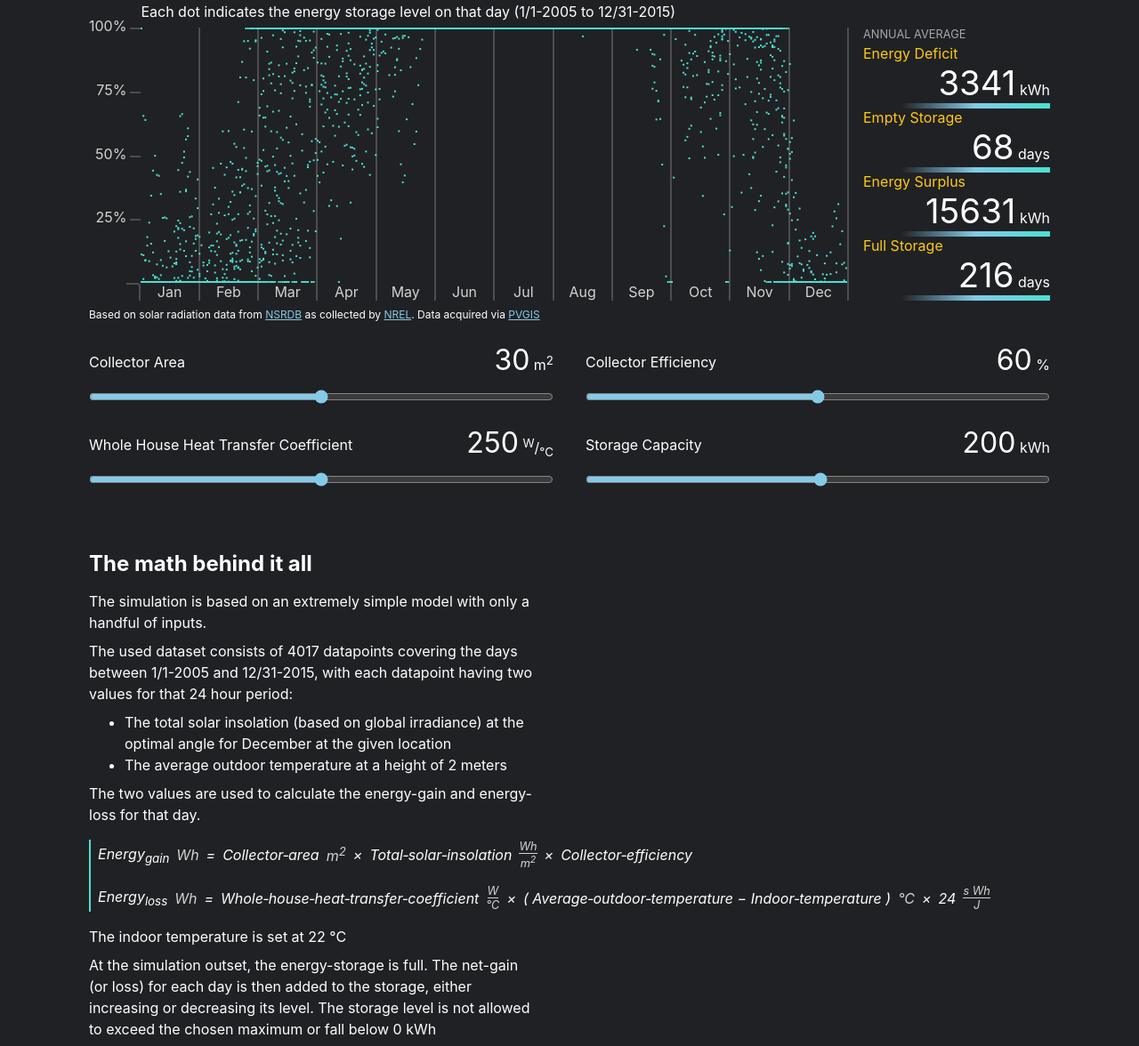
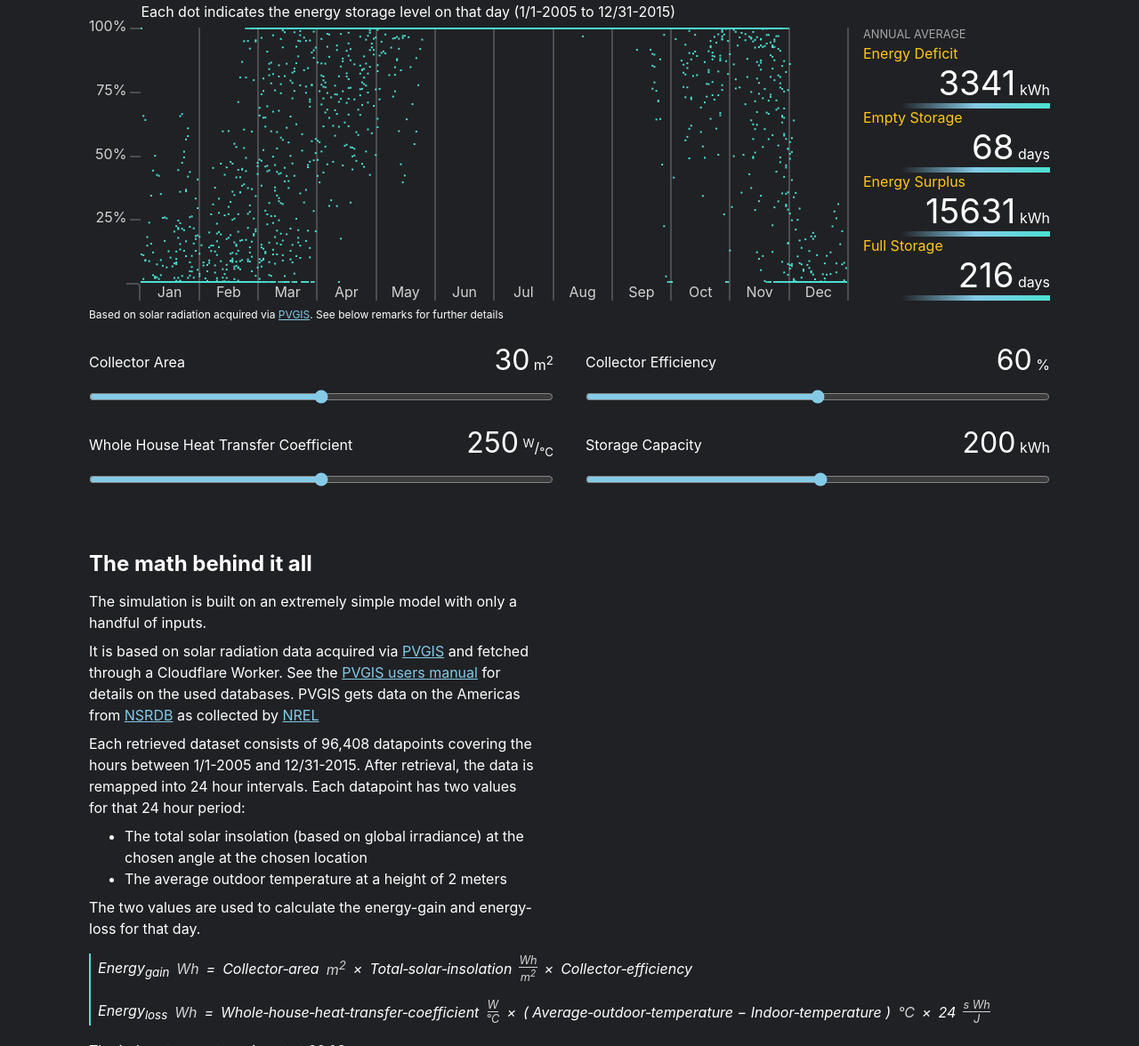
Before and after one commit to DLFDK/Offgrid-calculator, a website: page website/src/index.html in a window 1280 px wide. Shown: the part 144-1320 px from the top of the page at 89% size. Drawn offline with Linux system fonts and the light colour scheme.

Commit message:
Update to reflect the addition of the pick-location feature

```diff
--- a/website/src/index.html
+++ b/website/src/index.html
@@ -38,7 +38,6 @@
                         <path d="M19 9h-4V3H9v6H5l7 7 7-7zM5 18v2h14v-2H5z" />
                     </svg>
                 </button>
-                <!-- <p class="data-picker__disclaimer">The location is shared with <a href="https://ec.europa.eu/jrc/en/pvgis">PVGIS</a> for retrieval of insolation data</p> -->
             </div>
             <div class="chart">
                 <div class="chart__header state__calculator">
@@ -136,7 +135,7 @@
                     </div>
                 </div>
                 <div class="chart__credit state__calculator">
-                    <p>Based on solar radiation data from <a href="https://nsrdb.nrel.gov/">NSRDB</a> as collected by <a href="https://www.nrel.gov/">NREL</a>. Data acquired via <a href="https://ec.europa.eu/jrc/en/pvgis">PVGIS</a></p>
+                    <p>Based on solar radiation acquired via <a href="https://ec.europa.eu/jrc/en/pvgis">PVGIS</a>. See below remarks for further details</p>
                 </div>
                 <div class="overlay state__overlay">
                     <h2 class="overlay__title" id="overlay__title">Pick a location to get started</h2>
@@ -168,10 +167,11 @@
             <div class="description">
                 <h2 class="description__title">The math behind it all</h2>
                 <div class="description__content">
-                    <p>The simulation is based on an extremely simple model with only a handful of inputs.</p>
-                    <p>The used dataset consists of 4017 datapoints covering the days between 1/1-2005 and 12/31-2015, with each datapoint having two values for that 24 hour period:</p>
+                    <p>The simulation is built on an extremely simple model with only a handful of inputs.</p>
+                    <p>It is based on solar radiation data acquired via <a href="https://ec.europa.eu/jrc/en/pvgis">PVGIS</a> and fetched through a Cloudflare Worker. See the <a href="https://ec.europa.eu/jrc/en/PVGIS/docs/usermanual">PVGIS users manual</a> for details on the used databases. PVGIS gets data on the Americas from <a href="https://nsrdb.nrel.gov/">NSRDB</a> as collected by <a href="https://www.nrel.gov/">NREL</a></p>
+                    <p>Each retrieved dataset consists of 96,408 datapoints covering the hours between 1/1-2005 and 12/31-2015. After retrieval, the data is remapped into 24 hour intervals. Each datapoint has two values for that 24 hour period:</p>
                     <ul class="description__list">
-                        <li>The total solar insolation (based on global irradiance) at the optimal angle for December at the given location</li>
+                        <li>The total solar insolation (based on global irradiance) at the chosen angle at the chosen location</li>
                         <li>The average outdoor temperature at a height of 2 meters</li>
                     </ul>
                     <p>The two values are used to calculate the energy-gain and energy-loss for that day.</p>
```
Also changed, not shown: README.md, website/dist/index.html.
